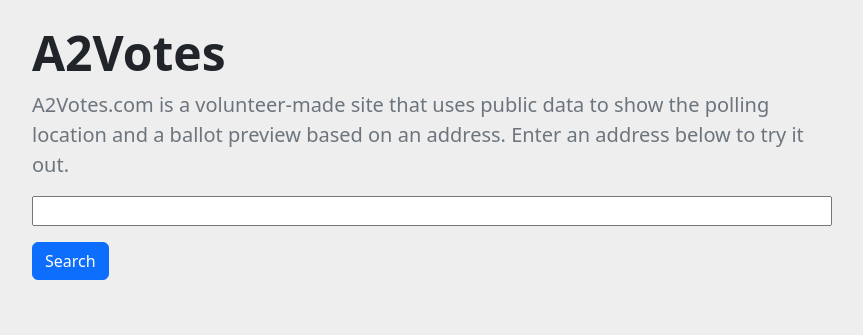
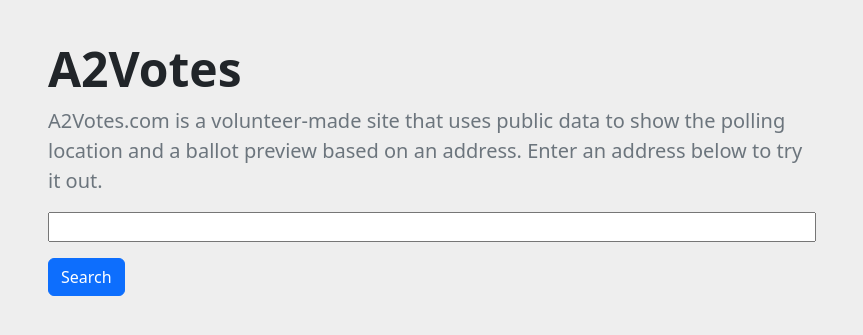
Before and after one commit to gauravmk/a2votes, a Flask app: page / in a window 1280 px wide. Shown: the top 335 px of the page, without its empty margins (208-1071 px from the left). Run offline with Flask 2, Linux system fonts and the light colour scheme.

Commit message:
add some padding

```diff
--- a/templates/base.html
+++ b/templates/base.html
@@ -7,7 +7,7 @@
   {% block head %}{% endblock %}
 </head>
 <body style="background: #eee">
-  <section style="max-width: 800px; margin: auto; margin-top: 24px">
+  <section style="max-width: 800px; margin: auto; margin-top: 24px; padding: 16px">
     {% block content %}{% endblock %}
   </section>
 </body>
```
